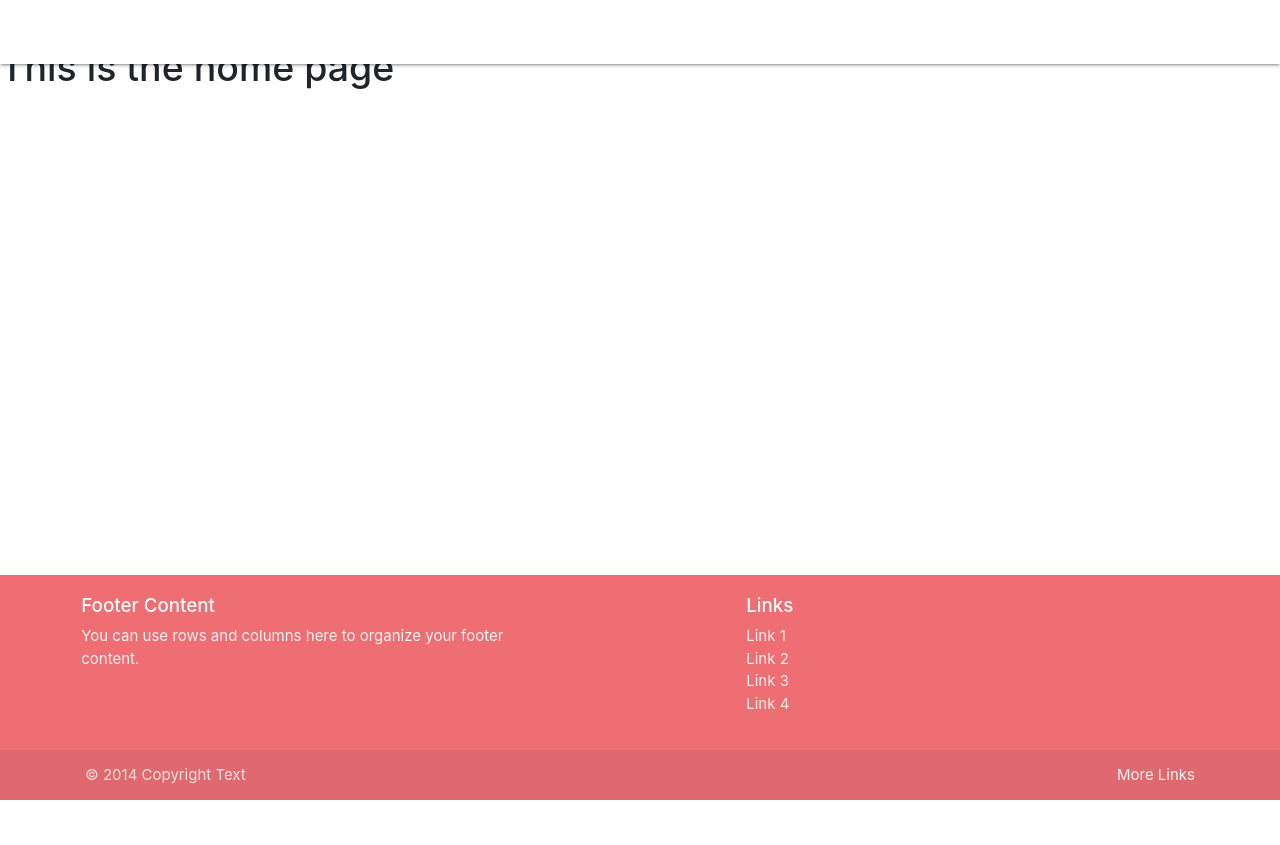
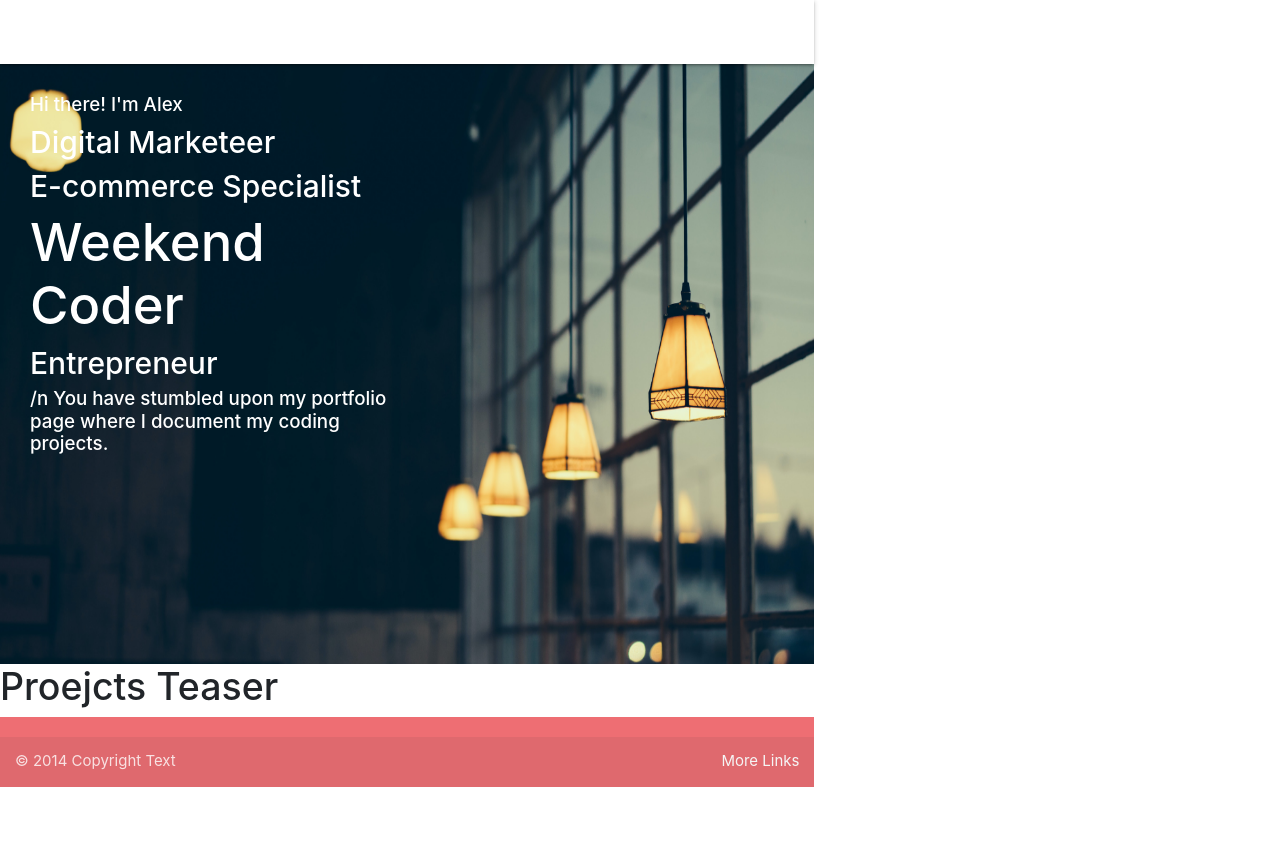
Before and after one commit to a-telier/portfolio, a Flask app: page / in a window 1280 px wide. After the commit the page ends 787 px from the top, so only its background shows below. Run offline with Flask 2, Linux system fonts and the light colour scheme; some libraries are stand-ins or nearby versions.

Commit message:
added styling to the landing page

```diff
--- a/static/css/style.css
+++ b/static/css/style.css
@@ -1,31 +1,35 @@
-body {
-    display: block !important;
-    min-height: 100vh;
-    flex-direction: column;
+body{
+  display: inline-block;
 }
 
-  main {
-    flex: 1 0 auto;
+#landing-view{
+  height: 600px;
+  width: 100%;
+  overflow:hidden;
+  position: relative;
 }
-  #navbar {
-    background-color: #333; /* Black background color */
-    position: fixed; /* Make it stick/fixed */
-    top: 0; /* Stay on top */
-    width: 100%; /* Full width */
-    transition: top 0.3s; /* Transition effect when sliding down (and up) */
+
+#landing-img{
+  height: 600px;
+  width:100%;
+  background-size: cover;
+  background-repeat: no-repeat;
+  position:absolute;
+  z-index: -2;
+
+  animation-name: hero-zoom;
+  animation-duration: 5s;
+  animation-fill-mode: forwards;
 }
 
 /* Style the navbar links */
 #navbar a {
   float: left;
   display: block;
-    color: white;
   text-align: center;
   padding: 15px;
   text-decoration: none;
 }
 
   #navbar a:hover {
-    background-color: #ddd;
-    color: black;
 }
--- a/templates/base.html
+++ b/templates/base.html
@@ -23,7 +23,7 @@
     <!--favicon-->
 
     <!--javascript libraries-->
-    <script src="{{ url_for('static', filename='js/index.js') }}"></script>
+    <script src="{{ url_for('static', filename='js/index.js')}}"></script>
 
     <script src="https://cdnjs.cloudflare.com/ajax/libs/jquery/3.5.0/jquery.min.js"></script>
     <script src="https://cdnjs.cloudflare.com/ajax/libs/twitter-bootstrap/3.3.7/js/bootstrap.min.js"></script>
@@ -34,18 +34,21 @@
 
 <!--Navigation menu-->
 {% block navbar %}
-<nav class="navbar navbar-expand-lg navbar-light sticky-top white text-black d-block" id="navbar">
+<nav class="navbar navbar-expand-lg sticky-top transparent" id="navbar">
     <button class="navbar-toggler" type="button" data-toggle="collapse" data-target="#navbarNavDropdown" aria-controls="navbarNavDropdown" aria-expanded="false" aria-label="Toggle navigation">
         <span class="navbar-toggler-icon"></span>
     </button>
     <div class="collapse navbar-collapse" id="navbarNavDropdown">
         <ul class="navbar-nav">
             <li class="nav-item">
-                <a class="nav-link" href="#">Home </a>
+                <a class="nav-link white-text" href="#">Home </a>
             </li>
             <li class="nav-item">
-              <a class="nav-link" href="#">Home </a>
+              <a class="nav-link white-text" href="#">About </a>
           </li>
+          <li class="nav-item">
+            <a class="nav-link white-text" href="#">Work </a>
+        </li>
         </ul>
     </div>
 </nav>
@@ -59,9 +62,9 @@
 </body>
 
 
-<footer class="page-footer fixed-bottom">
+<footer class="page-footer sticky-bottom">
   {% block footer %}
-  <div class="container">
+  <!-- <div class="container">
       <div class="row">
         <div class="col l6 s12">
           <h5 class="white-text">Footer Content</h5>
@@ -77,7 +80,7 @@
           </ul>
         </div>
       </div>
-    </div>
+    </div> -->
     <div class="footer-copyright">
       <div class="container">
       © 2014 Copyright Text
--- a/templates/index.html
+++ b/templates/index.html
@@ -6,11 +6,29 @@
 {% endblock %}
 
 {% block body %}
-<section class="container-fluid mt-5 pt5 d-block">
+<section id="landing-view" class="container-fluid">
     <div class="row">
-        <h1>This is the home page</h1>
-        <div class="col-12">
+        <img id="landing-img"
+        class="fixed-top w-100"
+        src="{{ url_for('static', filename='img/5.png')}}"
+        style="z-index:-1;">
+        <div id="landing-text"
+        class="col-6 w-100 left-align white-text p-3 m-3
+        align-middle
+        animate__animated animate__tada"
+        style="height: 600px;">
+            <h5>Hi there! I'm Alex</h5>
+            <h3 style="font-size:2em;">Digital Marketeer</h3>
+            <h3 style="font-size:2em;">E-commerce Specialist</h3>
+            <h1 style="font-size:3.5em;">Weekend Coder</h1>
+            <h3 style="font-size:2em;">Entrepreneur</h3>
+            <h5>/n You have stumbled upon my portfolio page
+                where I document my coding projects.
+            </h5>
         </div>
     </div>
 </section>
+<section id="projects-teaser">
+    <h1>Proejcts Teaser</h1>
+</section>
 {% endblock body %}
```
Also changed, not shown: static/img/4.png (added), static/img/5.png (added), static/img/6.png (added). Lines whose indentation alone changed are shown as unchanged.
